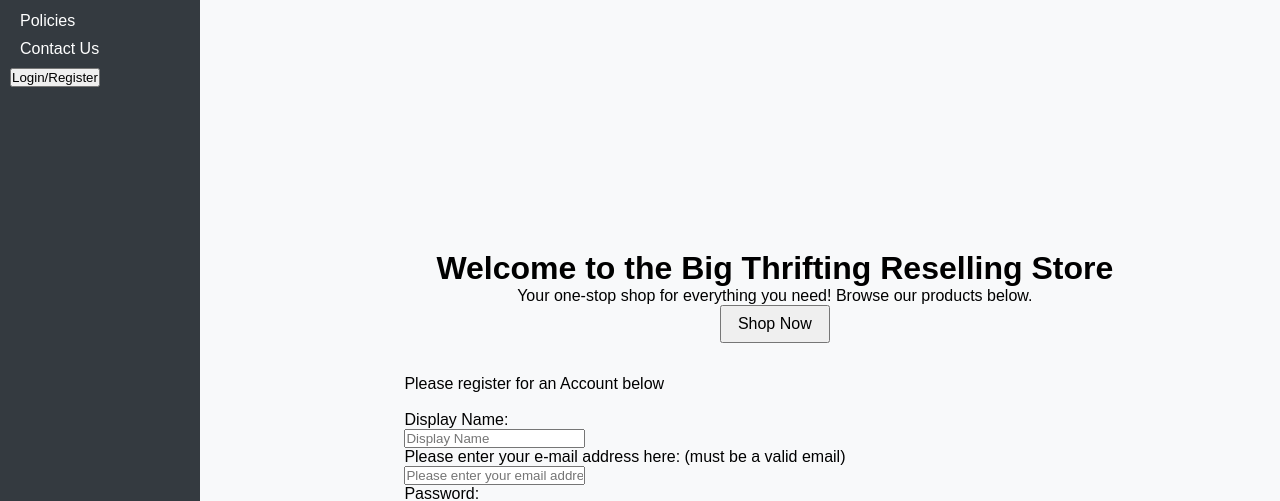
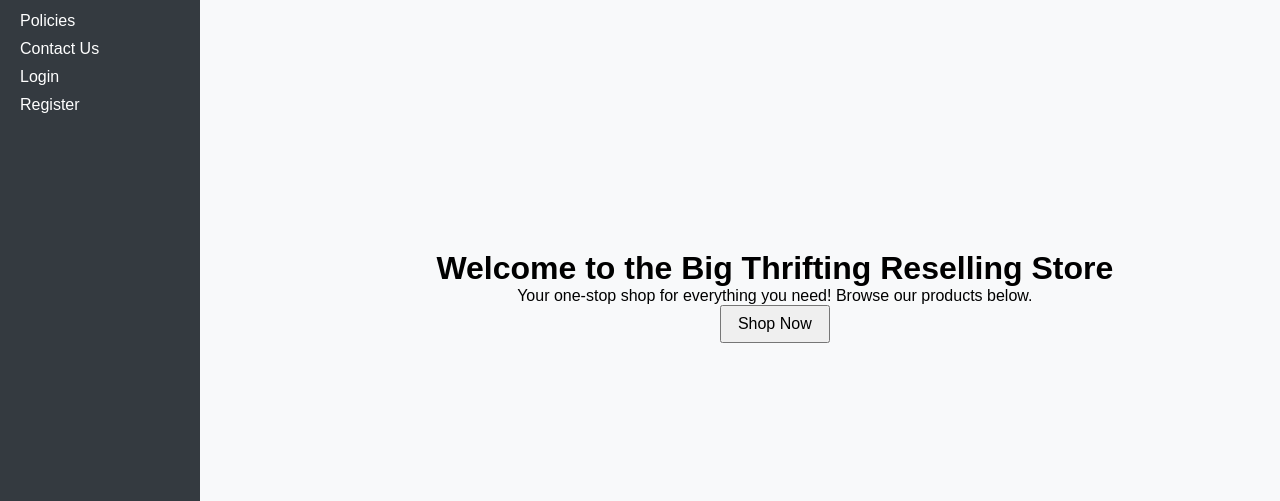
Before and after one commit to analyticadam/ecommerce-frontend, a React (Vite) app: page / in a window 1280 px wide. Shown: the part 282-783 px from the top of the page. Built offline with nearby package versions, Linux system fonts and the light colour scheme.

Commit message:
Updated files, login and register separate links were made

```diff
--- a/src/App.jsx
+++ b/src/App.jsx
@@ -9,10 +9,12 @@ import CartPage from "./pages/CartPage";
 import PoliciesPage from "./pages/PoliciesPage";
 import ContactPage from "./pages/ContactPage";
 import { CartProvider } from "./contexts/CartContext"; // Import the Cart Context
+import LoginForm from "./components/Login";
+import SignUpForm from "./components/Register";
 // import { getUser } from "./utilities/users-services"; // Import the getUser function
 
 const App = () => {
-	// Check if the user is logged in
+	// Future feature: Manage logged-in state using `getUser` function
 	// const [user, setUser] = useState(getUser());
 
 	return (
@@ -34,6 +36,9 @@ const App = () => {
 							{/* Provides a route to view the cart */}
 							<Route path="/policies" element={<PoliciesPage />} />
 							<Route path="/contact" element={<ContactPage />} />
+							<Route path="/login" element={<LoginForm />} /> {/* Login page */}
+							<Route path="/register" element={<SignUpForm />} />{" "}
+							{/* Registration page */}
 						</Routes>
 					</CartProvider>
 				</div>
--- a/src/components/Navbar.jsx
+++ b/src/components/Navbar.jsx
@@ -21,9 +21,15 @@ const Navbar = () => {
 				<li>
 					<Link to="/contact">Contact Us</Link>
 				</li>
+
+				{/* Login and Register links */}
 				<li>
-					<button>Login/Register</button>
+					<Link to="/login">Login</Link> {/* Link to Login page */}
 				</li>
+				<li>
+					<Link to="/register">Register</Link> {/* Link to Register page */}
+				</li>
+				{/* ) */}
 			</ul>
 		</nav>
 	);
--- a/src/pages/LandingPage.jsx
+++ b/src/pages/LandingPage.jsx
@@ -20,8 +20,8 @@ const LandingPage = (props) => {
 					Shop Now
 				</button>
 			</header>
-			<SignUpForm className="signLogForm" setUser={props.setUser} />
-			<LoginForm className="signLogForm" setUser={props.setUser} />
+			{/* <SignUpForm className="signLogForm" setUser={props.setUser} />
+			<LoginForm className="signLogForm" setUser={props.setUser} /> */}
 		</div>
 	);
 };
--- a/src/pages/ProductsPage.jsx
+++ b/src/pages/ProductsPage.jsx
@@ -119,7 +119,7 @@ const ProductsPage = () => {
 			{user && user.username && <h1>Manage Products, {user.username}!</h1>}
 			{error && <p style={{ color: "red" }}>{error}</p>}{" "}
 			{/* Display error messages */}
-			{/* Form for adding a new item */}
+			{/* Form for adding a new item
 			<form onSubmit={handleAddItem}>
 				<h2>Add New Item</h2>
 				<input
@@ -151,7 +151,7 @@ const ProductsPage = () => {
 					required
 				/>
 				<button type="submit">Add Item</button>
-			</form>
+			</form> */}
 			{/* List of products */}
 			<div className="products">
 				{products.length > 0 ? (
@@ -228,10 +228,10 @@ const ProductsPage = () => {
 									<button onClick={() => handleAddToCart(product)}>
 										Add to Cart
 									</button>
-									<button onClick={() => setEditItem(product)}>Edit</button>
+									{/* <button onClick={() => setEditItem(product)}>Edit</button>
 									<button onClick={() => handleDeleteItem(product._id)}>
 										Delete
-									</button>
+									</button> */}
 								</>
 							)}
 						</div>
```
Also changed, not shown: src/pages/LoginPage.jsx (added, +17 -0 lines).
